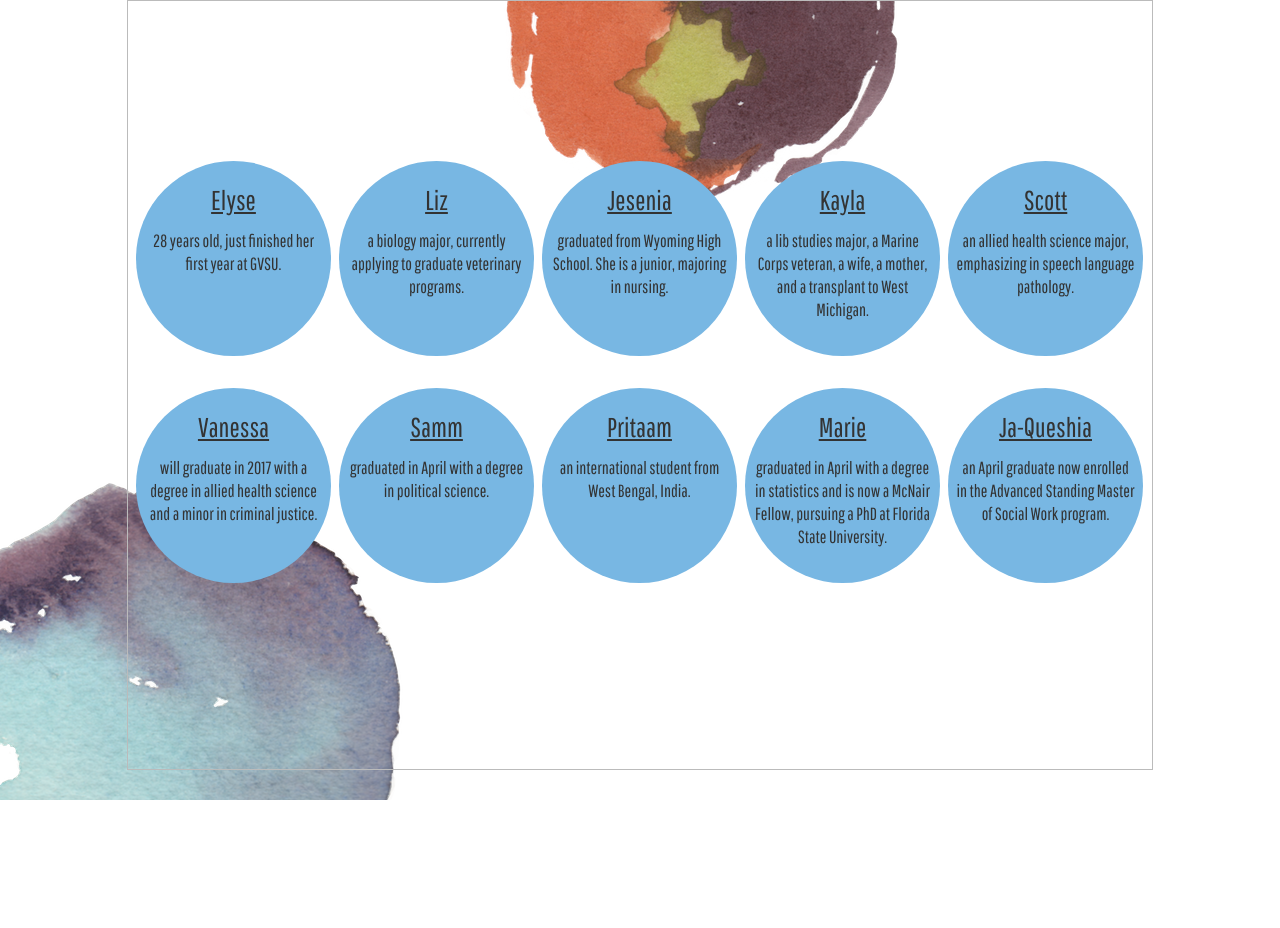
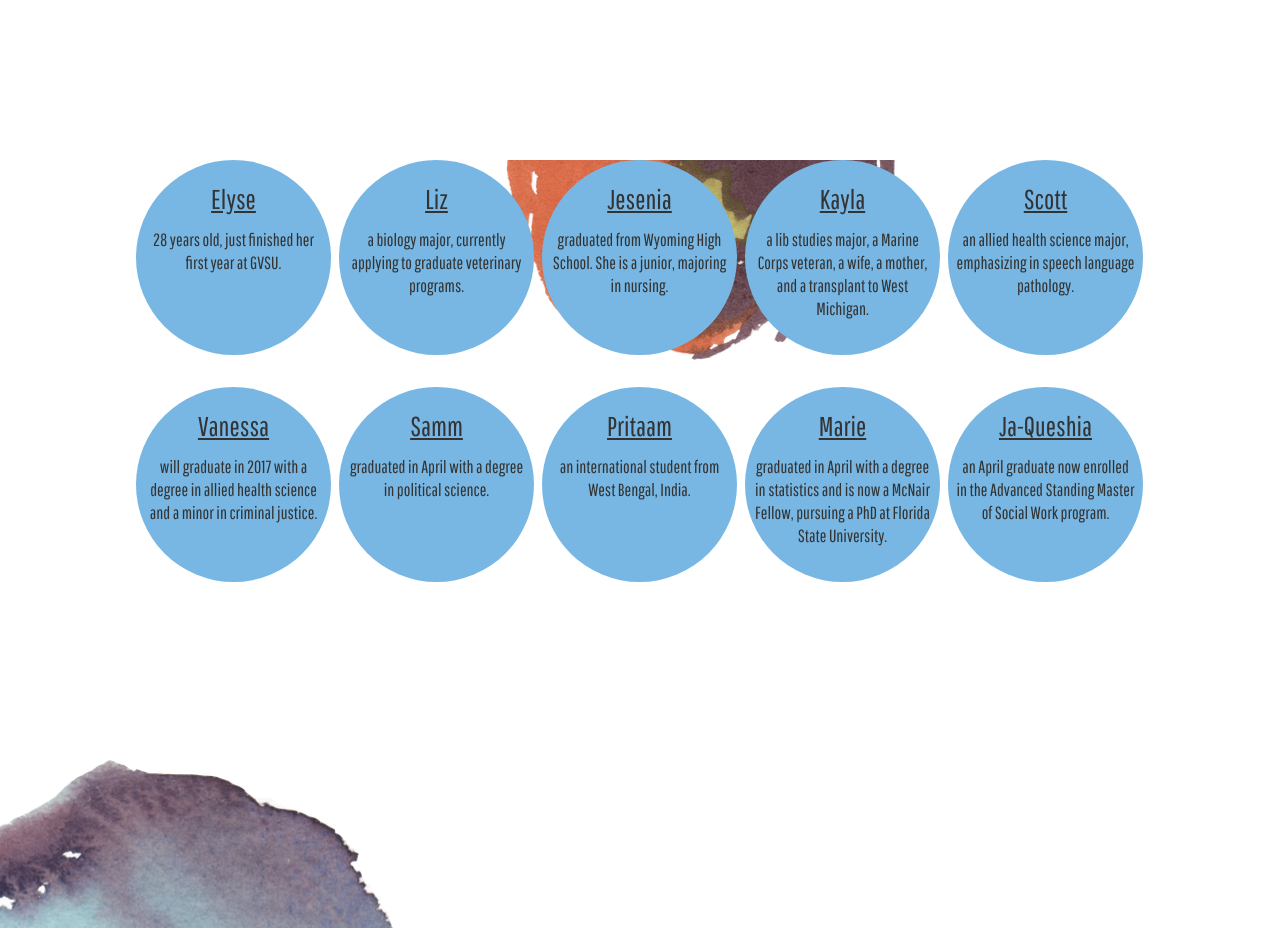
Before and after one commit to gvsulib/connections, a PHP site: page / in a window 1280 px wide. Before the commit the page ends 800 px from the top, so only its background shows below. Run offline with PHP 8.4, Linux system fonts and the light colour scheme.

Commit message:
Changes to layout based on feedback

```diff
--- a/inc/styles.css
+++ b/inc/styles.css
@@ -275,7 +275,6 @@
 	margin: auto;
 	max-height: 768px;
 	height: 768px;
-border: 1px solid #bbb;
 background-image: url(img/circle-ogp.png);
 background-repeat: no-repeat;
 background-position: 60% -45%;}
```
